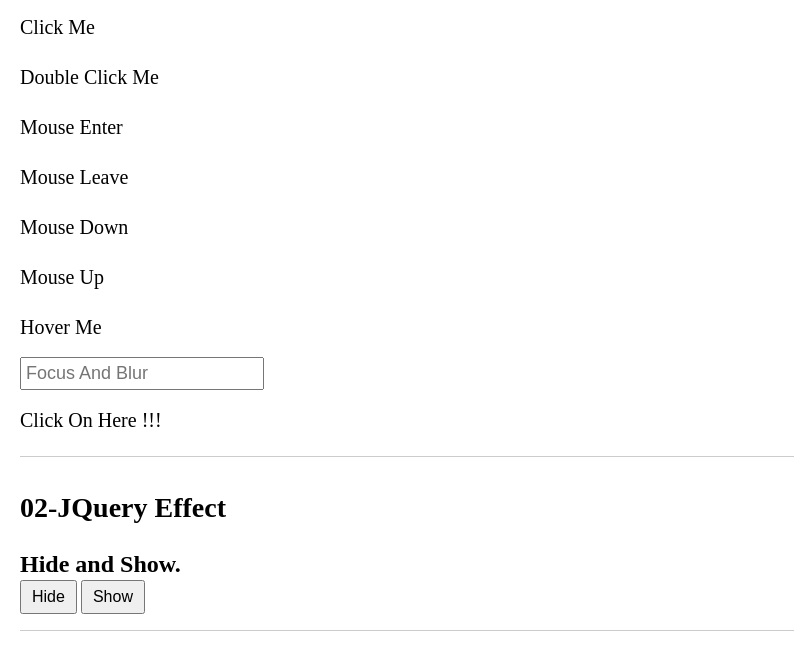
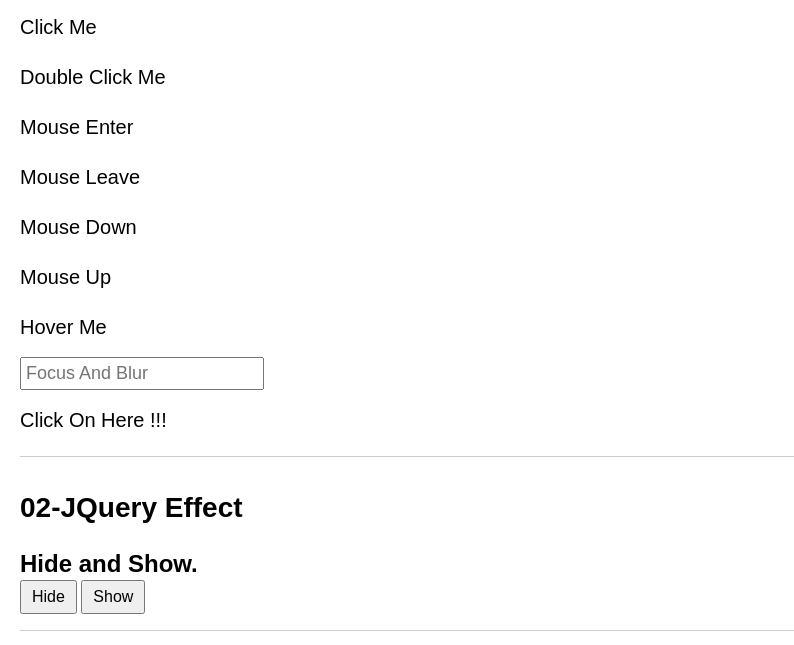
Before and after one commit to DevIdol/Useful_Jquery_Part-1, a plain HTML site: page index.html in a window 1280 px wide. Shown: the part 166-811 px from the top of the page, without its empty margins (0-794 px from the left). Drawn offline with nearby package versions, Linux system fonts and the light colour scheme.

Commit message:
Add Code Refactoring On 9 Nov 2022

```diff
--- a/css/reset.css
+++ b/css/reset.css
@@ -1,11 +1,72 @@
-/*
-html5doctor.com Reset Stylesheet
-v1.6.1
-Last Updated: 2010-09-17
-Author: Richard Clark - http://richclarkdesign.com
-Twitter: @rich_clark
-*/
-html, body, div, span, object, iframe, h1, h2, h3, h4, h5, h6, p, blockquote, pre, abbr, address, cite, code, del, dfn, em, img, ins, kbd, q, samp, small, strong, sub, sup, var, b, i, dl, dt, dd, ol, ul, li, fieldset, form, label, legend, table, caption, tbody, tfoot, thead, tr, th, td, article, aside, canvas, details, figcaption, figure, footer, header, hgroup, menu, nav, section, summary, time, mark, audio, video {
+html,
+body,
+div,
+span,
+object,
+iframe,
+h1,
+h2,
+h3,
+h4,
+h5,
+h6,
+p,
+blockquote,
+pre,
+abbr,
+address,
+cite,
+code,
+del,
+dfn,
+em,
+img,
+ins,
+kbd,
+q,
+samp,
+small,
+strong,
+sub,
+sup,
+var,
+b,
+i,
+dl,
+dt,
+dd,
+ol,
+ul,
+li,
+fieldset,
+form,
+label,
+legend,
+table,
+caption,
+tbody,
+tfoot,
+thead,
+tr,
+th,
+td,
+article,
+aside,
+canvas,
+details,
+figcaption,
+figure,
+footer,
+header,
+hgroup,
+menu,
+nav,
+section,
+summary,
+time,
+mark,
+audio,
+video {
   margin: 0;
   padding: 0;
   border: 0;
@@ -19,7 +80,17 @@ body {
   line-height: 1;
 }
 
-article, aside, details, figcaption, figure, footer, header, hgroup, menu, nav, section {
+article,
+aside,
+details,
+figcaption,
+figure,
+footer,
+header,
+hgroup,
+menu,
+nav,
+section {
   display: block;
 }
 
@@ -27,11 +98,15 @@ nav ul {
   list-style: none;
 }
 
-blockquote, q {
+blockquote,
+q {
   quotes: none;
 }
 
-blockquote:before, blockquote:after, q:before, q:after {
+blockquote:before,
+blockquote:after,
+q:before,
+q:after {
   content: '';
   content: none;
 }
@@ -63,7 +138,8 @@ del {
   text-decoration: line-through;
 }
 
-abbr[title], dfn[title] {
+abbr[title],
+dfn[title] {
   border-bottom: 1px dotted;
   cursor: help;
 }
@@ -83,11 +159,13 @@ hr {
   padding: 0;
 }
 
-input, select {
+input,
+select {
   vertical-align: middle;
 }
 
-.clearfix:before, .clearfix:after {
+.clearfix:before,
+.clearfix:after {
   content: " ";
   display: table;
 }
@@ -96,7 +174,8 @@ input, select {
   clear: both;
 }
 
-ol, ul {
+ol,
+ul {
   list-style: none;
 }
 
@@ -104,7 +183,9 @@ a {
   text-decoration: none;
 }
 
-a:hover, a:active, a:focus {
+a:hover,
+a:active,
+a:focus {
   text-decoration: none;
   transition: 0.4s;
 }
--- a/css/style.css
+++ b/css/style.css
@@ -1,4 +1,5 @@
 body {
+  font-family: sans-serif;
   padding: 20px;
 }
 
```
